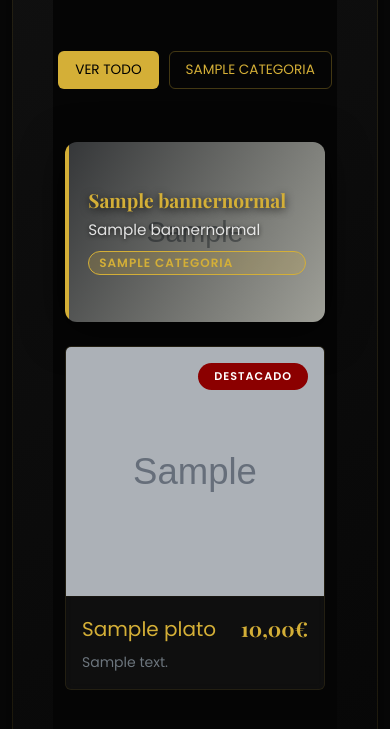
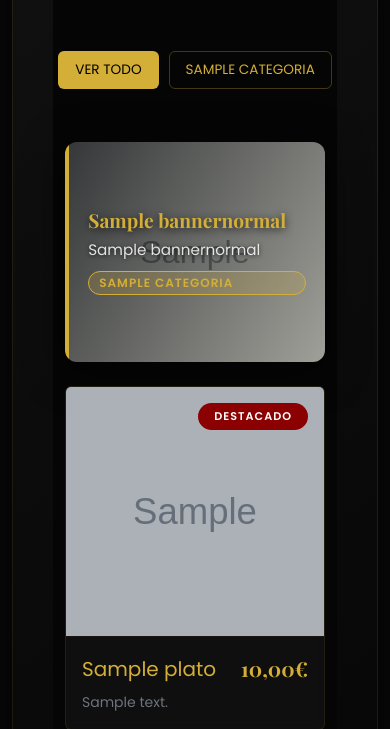
Before and after one commit to asibgon962/ProyectoFinalGrado, a Django app: page /menu/ in a window 390 px wide. Shown: the part 418-1147 px from the top of the page. Run offline with Django 5.2, Linux system fonts and the light colour scheme; tables that the repository leaves empty hold one stand-in row (values such as "Sample post"); grey boxes marked "Sample" are stand-in pictures.

Commit message:
Cambios de resolución de los banners

```diff
--- a/static/css/home.css
+++ b/static/css/home.css
@@ -90,7 +90,8 @@ section .hero-logo {
 }
 
 .banner-img {
-    height: 320px;
+    height: 450px;
+    object-position: center;
     object-fit: cover;
     display: block;
     transition: transform 0.6s ease;
@@ -138,7 +139,7 @@ section .hero-logo {
 }
 
 @media (max-width: 767.98px) {
-    .banner-img { height: 200px; }
+    .banner-img { height: 250px; }
     .banner-titulo { font-size: 1.3rem; }
     .banner-overlay { padding: 1.2rem 1.5rem; }
 }
--- a/static/css/menu.css
+++ b/static/css/menu.css
@@ -125,8 +125,8 @@
 }
 
 .banner-img {
-    height: 280px;
-    width: 100%;
+    height: 400px;
+    object-position: center;
     object-fit: cover;
     display: block;
     transition: transform 0.6s ease;
@@ -218,7 +218,7 @@
 .banner-mercado .banner-link:hover .banner-card { outline: 2px solid #8B0000; }
 
 @media (max-width: 767.98px) {
-    .banner-img { height: 180px; }
+    .banner-img { height: 220px; }
     .banner-titulo, .banner-titulo-mercado { font-size: 1.2rem; }
     .banner-overlay, .banner-overlay-mercado { padding: 1rem 1.2rem; }
 }
```
